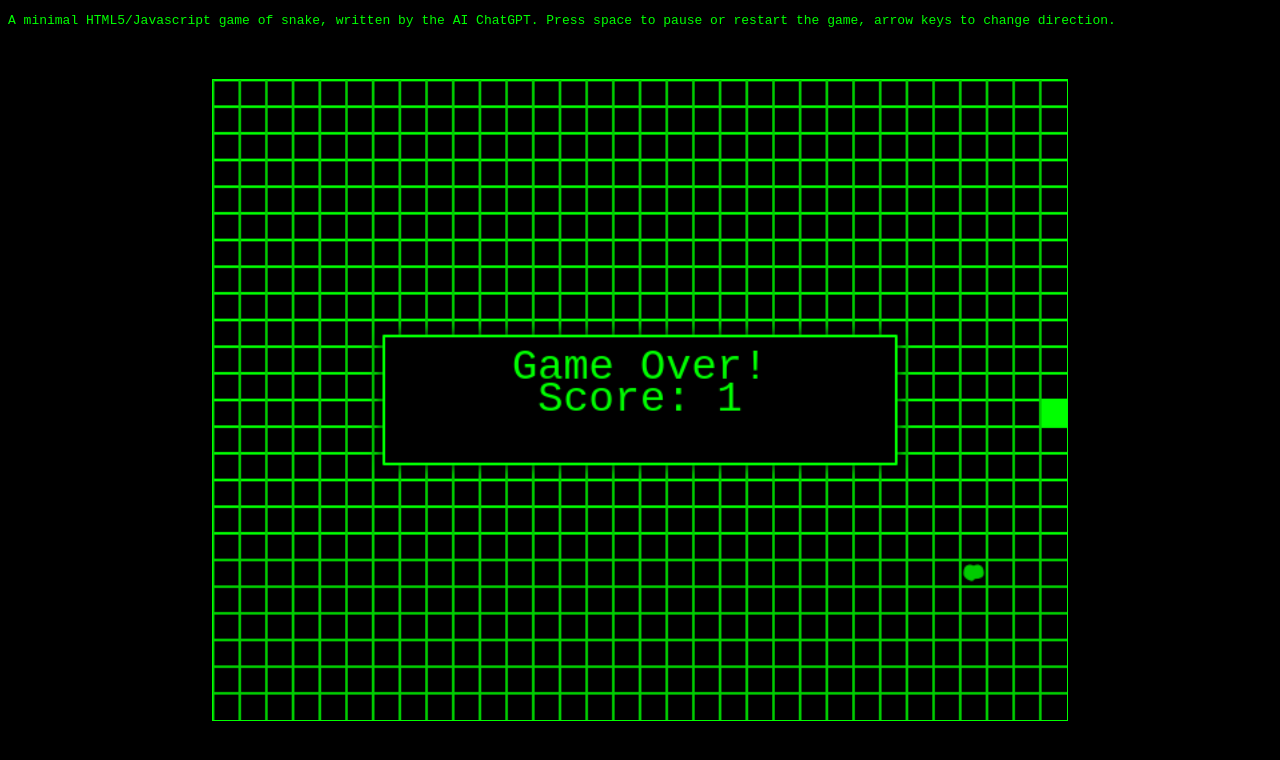
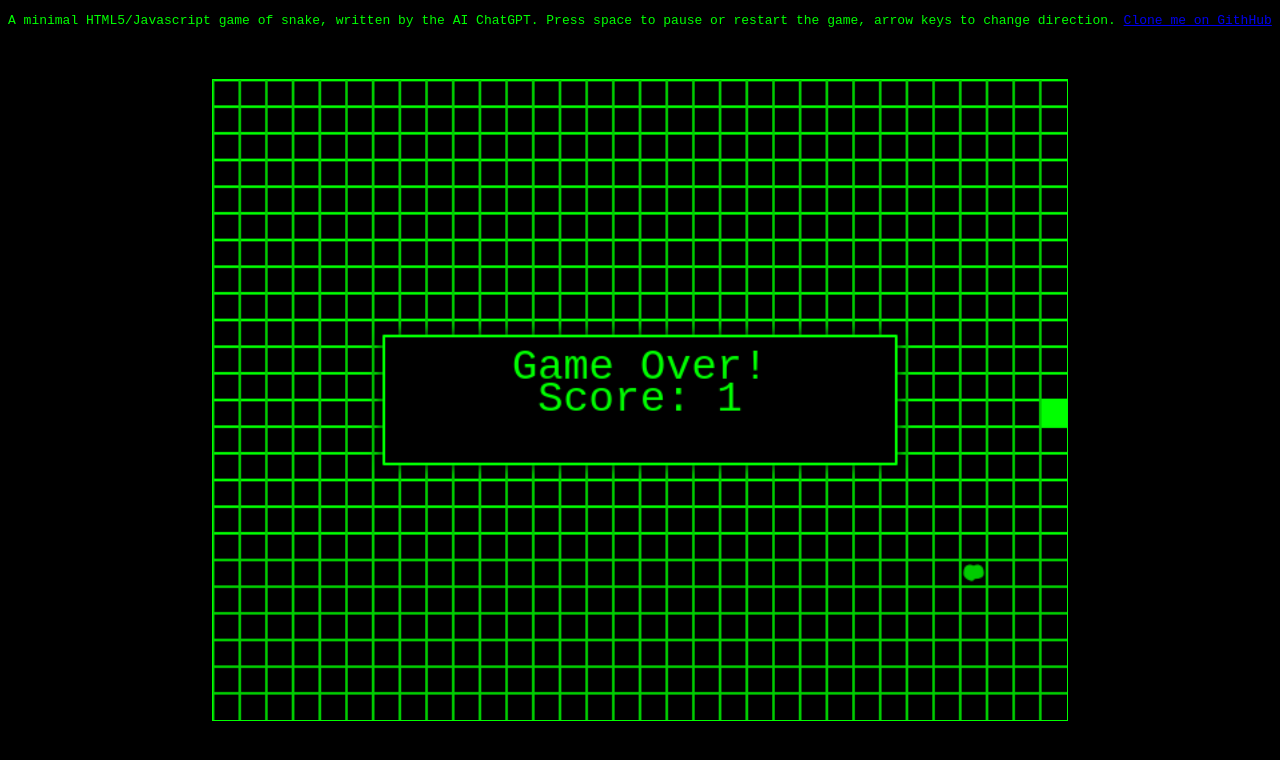
Before and after one commit to Arve/gpt-snek, a plain HTML site: page index.html in a window 1280 px wide. Drawn offline with Linux system fonts and the light colour scheme.

Commit message:
Github link

```diff
--- a/index.html
+++ b/index.html
@@ -5,7 +5,7 @@
     <link rel="stylesheet" type="text/css" href="style.css">
   </head>
   <body>
-    <p>A minimal HTML5/Javascript game of snake, written by the AI ChatGPT.  Press space to pause or restart the game, arrow keys to change direction.</p>
+    <p>A minimal HTML5/Javascript game of snake, written by the AI ChatGPT.  Press space to pause or restart the game, arrow keys to change direction. <a href="https://github.com/arve/gpt-snek/">Clone me on GithHub</a></p>
     <canvas id="game" width="640" height="480">
     </canvas>
     <script src="game.js"></script>
```
